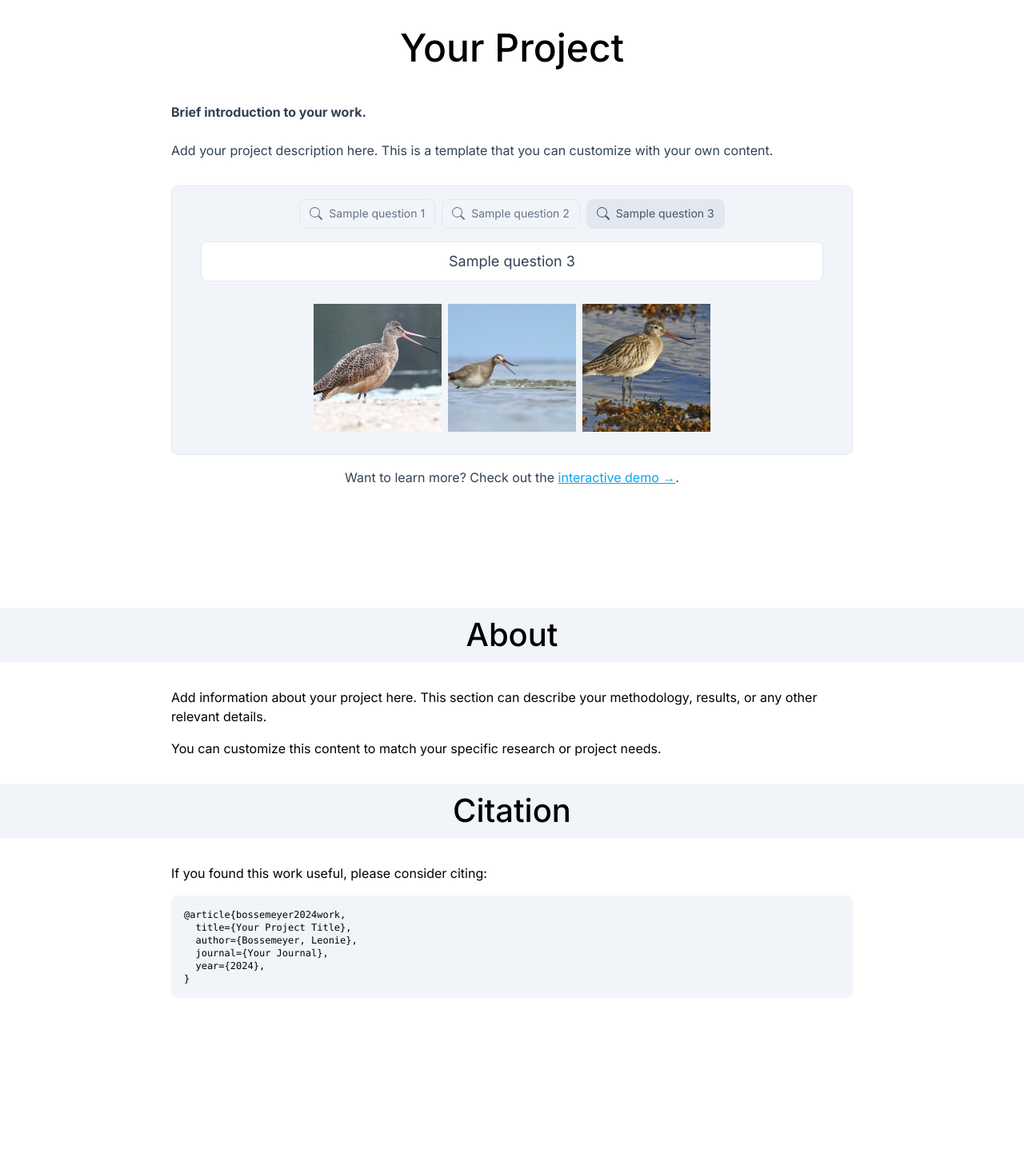
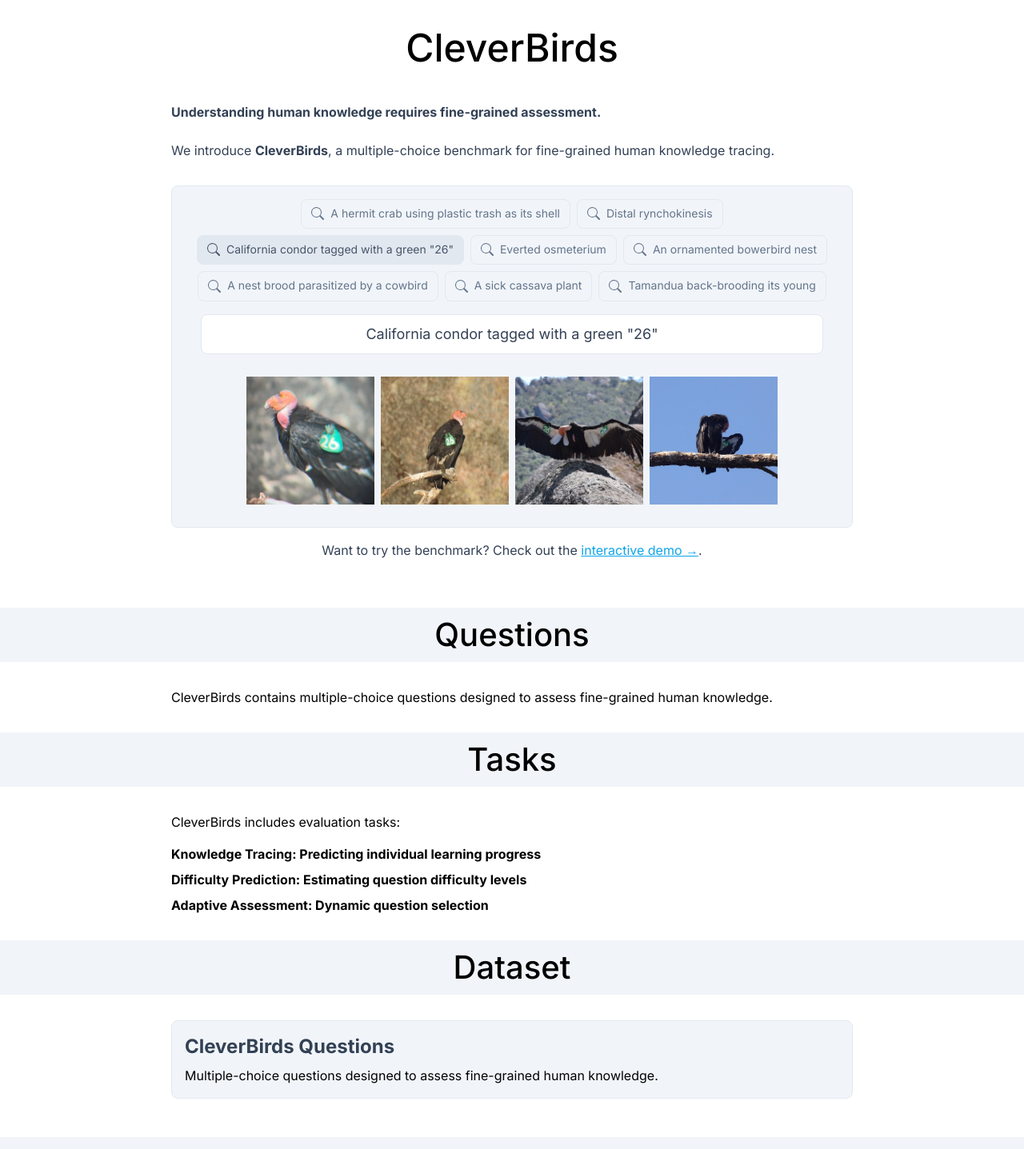
Before and after one commit to cleverbirds-benchmark/cleverbirds-benchmark.github.io, a Next.js app: page / in a window 1280 px wide. Shown: the part 840-2277 px from the top of the page at 80% size. Before the commit the page ends 2120 px from the top, so only its background shows below. Built offline with nearby package versions, Linux system fonts and the light colour scheme.

Commit message:
Replace INQUIRE with CleverBirds and remove descriptions

```diff
--- a/app/page.js
+++ b/app/page.js
@@ -24,16 +24,36 @@ export default function Home() {
 
   const searches = [
     {
-      query: "Sample question 1",
+      query: "A hermit crab using plastic trash as its shell",
+      images: ["hermit_1.png", "hermit_2.png", "hermit_3.png", "hermit_2.png"],
+    },
+    {
+      query: "Distal rynchokinesis",
+      images: ["distal_1.jpeg", "distal_2.jpeg", "distal_3.jpeg"],
+    },
+    {
+      query: "California condor tagged with a green \"26\"",
+      images: ["condor_1.jpeg", "condor_2.jpeg", "condor_3.jpeg", "condor_4.jpeg"],
+    },
+    {
+      query: "Everted osmeterium",
+      images: ["swallowtail_1.jpeg", "swallowtail_2.jpeg", "swallowtail_3.jpeg", "swallowtail_4.jpeg"],
+    },
+    {
+      query: "An ornamented bowerbird nest",
       images: ["bower_1.jpeg", "bower_2.jpeg", "bower_3.jpeg"],
     },
     {
-      query: "Sample question 2",
-      images: ["condor_1.jpeg", "condor_2.jpeg", "condor_3.jpeg", "condor_4.jpeg"],
+      query: "A nest brood parasitized by a cowbird",
+      images: ["nest_1.jpeg", "nest_2.jpeg", "nest_3.jpeg"],
     },
     {
-      query: "Sample question 3",
-      images: ["distal_1.jpeg", "distal_2.jpeg", "distal_3.jpeg"],
+      query: "A sick cassava plant",
+      images: ["cassava_1.jpeg", "cassava_2.jpeg", "cassava_3.jpeg", "cassava_4.jpeg"],
+    },
+    {
+      query: "Tamandua back-brooding its young",
+      images: ["tamandua_1.jpeg", "tamandua_2.jpeg", "tamandua_3.jpeg"],
     },
   ];
 
@@ -57,10 +77,10 @@ export default function Home() {
         <div className="w-full max-w-[960px] m-auto mx-4">
           <div className="bg-white w-full py-8 px-12">
             <div className="text-[80px] font-medium flex items-center">
-              Your Project
+              CleverBirds
             </div>
             <div className="mt-2 text-3xl font-regular mb-10 text-slate-700">
-              A Brief Description of Your Work
+              A Multiple-Choice Benchmark for Fine-grained Human Knowledge Tracing
             </div>
             <div className="mb-2">
               Leonie Bossemeyer<sup>1</sup>
@@ -89,13 +109,13 @@ export default function Home() {
       <div className="w-full min-h-screen bg-white pt-16 pb-8">
         <div className="max-w-[900px] px-6 m-auto">
           <div className="text-[48px] font-medium text-center mb-2 items-center">
-            Your Project
+            CleverBirds
           </div>
           <div className="mt-8 text-md font-regular  mb-8 text-slate-700">
-            <b>Brief introduction to your work.</b>
+            <b>Understanding human knowledge requires fine-grained assessment.</b>
             <br /><br />
 
-            Add your project description here. This is a template that you can customize with your own content.
+            We introduce <b>CleverBirds</b>, a multiple-choice benchmark for fine-grained human knowledge tracing.
           </div>
 
           <div className=" bg-slate-100 rounded-lg p-4 border border-slate-200">
@@ -120,22 +140,51 @@ export default function Home() {
             </div>
           </div>
           <div className="mt-4 text-center text-slate-700">
-            Want to learn more? Check out the <a className="text-sky-500 underline" href="#">interactive demo &rarr;</a>.
+            Want to try the benchmark? Check out the <a className="text-sky-500 underline" href="#">interactive demo &rarr;</a>.
           </div>
         </div>
       </div>
 
       <div className="py-1 bg-slate-100 text-[40px] font-medium flex items-center justify-center text-center">
-        About
+        Questions
       </div>
       <div className="w-full bg-white py-8">
         <div className="max-w-[900px] px-6 m-auto">
           <div>
-            Add information about your project here. This section can describe your methodology,
-            results, or any other relevant details.
+            CleverBirds contains multiple-choice questions designed to assess fine-grained human knowledge.
           </div>
-          <div className="mt-4">
-            You can customize this content to match your specific research or project needs.
+        </div>
+      </div>
+
+      <div className="py-1 bg-slate-100 text-[40px] font-medium flex items-center justify-center text-center">
+        Tasks
+      </div>
+      <div className="w-full bg-white py-8">
+        <div className="max-w-[900px] px-6 m-auto">
+          <div className="mb-4">CleverBirds includes evaluation tasks: </div>
+          <div className="mt-2">
+            <b>Knowledge Tracing: Predicting individual learning progress</b>
+          </div>
+          <div className="mt-2">
+            <b>Difficulty Prediction: Estimating question difficulty levels</b>
+          </div>
+          <div className="mt-2">
+            <b>Adaptive Assessment: Dynamic question selection</b>
+          </div>
+        </div>
+      </div>
+
+
+      <div className="py-1 bg-slate-100 text-[40px] font-medium flex items-center justify-center text-center">
+        Dataset
+      </div>
+      <div className="w-full bg-white py-8">
+        <div className="max-w-[900px] px-6 m-auto">
+          <div className="border border-slate-200 p-4 rounded-lg bg-slate-100 mb-4">
+            <div className="text-2xl font-bold text-slate-700">CleverBirds Questions</div>
+            <div className="mt-2">
+              Multiple-choice questions designed to assess fine-grained human knowledge.
+            </div>
           </div>
         </div>
       </div>
@@ -146,17 +195,17 @@ export default function Home() {
       <div className="w-full bg-white py-8">
         <div className="max-w-[900px] px-6 m-auto">
           <div>
-            If you found this work useful, please consider citing:
+            If you found CleverBirds useful, please consider citing our work:
           </div>
 
           <pre className="mt-4 bg-slate-100 p-4 rounded-lg text-xs text-wrap">
-            @article{"{"}bossemeyer2024work,
+            @article{"{"}bossemeyer2024cleverbirds,
             <br />
-            &nbsp;&nbsp;title={"{"}Your Project Title{"}"},
+            &nbsp;&nbsp;title={"{"}CleverBirds: A Multiple-Choice Benchmark for Fine-grained Human Knowledge Tracing{"}"},
             <br />
             &nbsp;&nbsp;author={"{"}Bossemeyer, Leonie{"}"},
             <br />
-            &nbsp;&nbsp;journal={"{"}Your Journal{"}"},
+            &nbsp;&nbsp;journal={"{"}arXiv preprint{"}"},
             <br />
             &nbsp;&nbsp;year={"{"}2024{"}"},
             <br />
```
Also changed, not shown: 1 other file (tests, documents, lock files or other folders).
